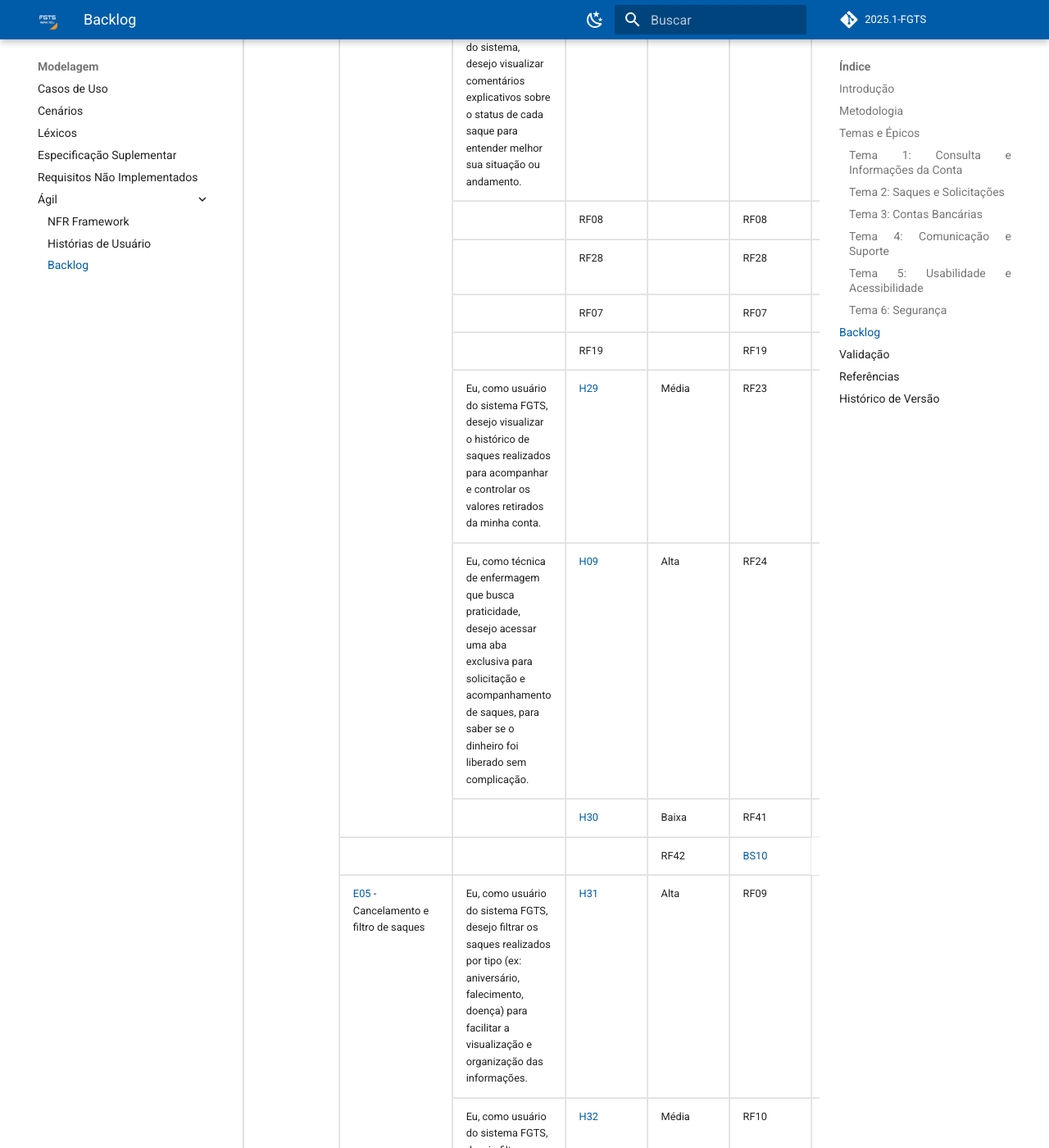
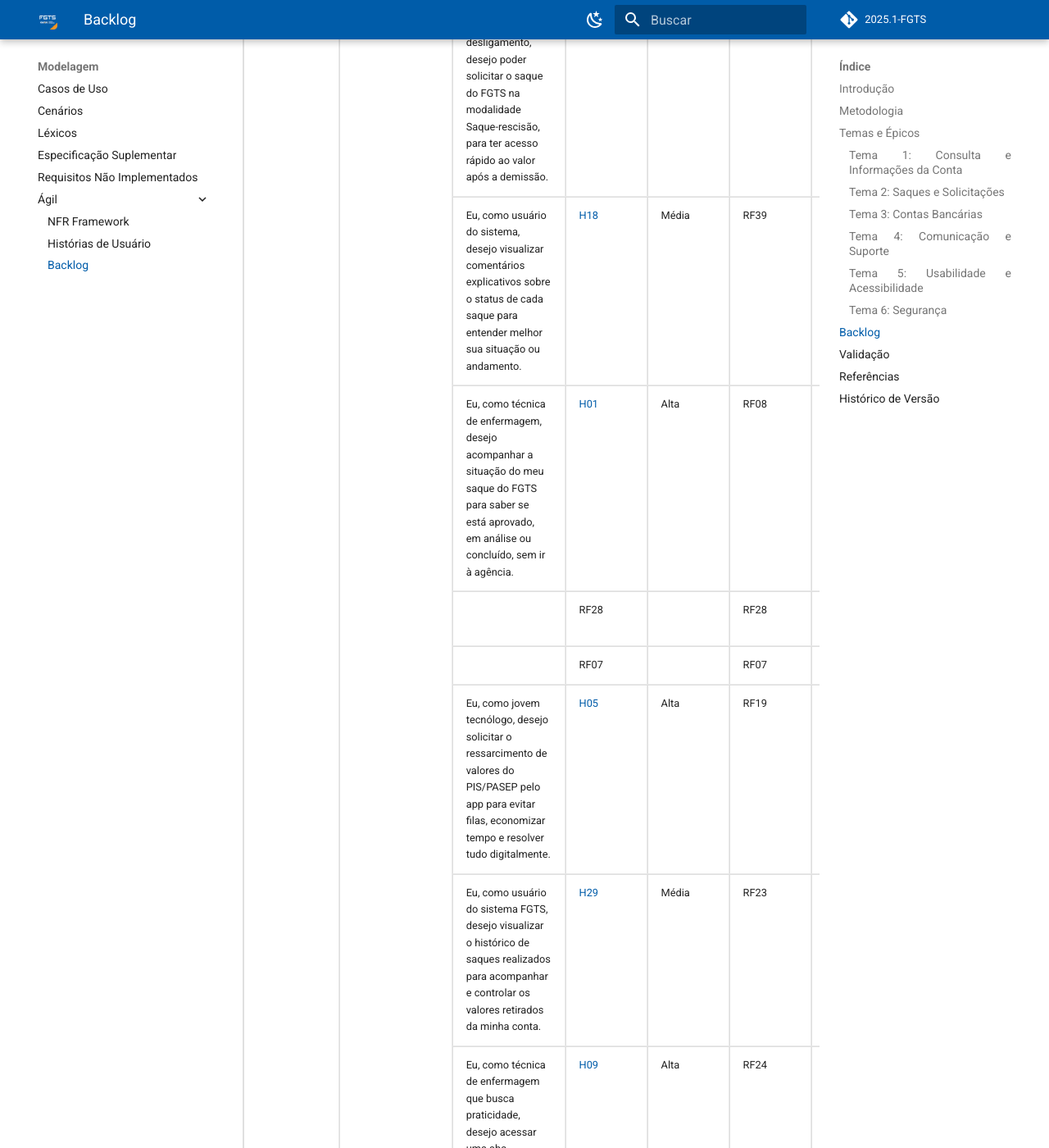
Before and after one commit to eduardodpms/REQ-FGTS, an MkDocs documentation site: the page built from docs/Modelagem-Agil/Backlog.md, in a window 1280 px wide and 1400 px high, scrolled down 5948 px. Shown: the whole window at 82% size. Built offline with MkDocs 1.6.1 and Material for MkDocs 9.7.7, drawn with Linux system fonts in a browser that asks for light colours; comment, search, counter and statistics services are not loaded; some of the changed text lies outside the part shown.

Commit message:
Update Backlog.md

```diff
--- a/docs/Modelagem-Agil/Backlog.md
+++ b/docs/Modelagem-Agil/Backlog.md
@@ -204,9 +204,9 @@ Após a análise e organização dos requisitos coletados para o aplicativo FGTS
       <td><a href="https://requisitos-de-software.github.io/2025.1-FGTS/Elicitacao/Tecnicas-de-Elicitacao/Introspeccao/#requisitos-funcionais">IS08</a></td>
     </tr>
     <tr>
-      <td></td>
-      <td>RF01</td>
-      <td></td>
+      <td>Eu, como aposentado, desejo ver as datas previstas para liberação dos valores do FGTS para me organizar financeiramente e pedir ajuda aos filhos, se necessário.</td>
+      <td><a href="https://requisitos-de-software.github.io/2025.1-FGTS/Modelagem-Agil/HistoriasDeUsuario/#historia-03-informar-datas-de-liberacao">H03</a></td>
+      <td>Alta</td>
       <td>RF01</td>
       <td><a href="https://requisitos-de-software.github.io/2025.1-FGTS/Elicitacao/Tecnicas-de-Elicitacao/Entrevista/#tabela-3-requisitos-funcionais">EN03</a></td>
     </tr>
@@ -225,7 +225,7 @@ Após a análise e organização dos requisitos coletados para o aplicativo FGTS
       <td><a href="https://requisitos-de-software.github.io/2025.1-FGTS/Elicitacao/Tecnicas-de-Elicitacao/Observacao/">OB05</a></td>
     </tr>
     <tr>
-      <td rowspan="10"><a href="#tema2">E04</a> - Solicitação e acompanhamento de saques</td>
+      <td rowspan="12"><a href="#tema2">E04</a> - Solicitação e acompanhamento de saques</td>
       <td>Eu, como beneficiário do FGTS, desejo utilizar a funcionalidade de saque-aniversário de forma acessível, para poder sacar o valor disponível sem barreiras de uso.</td>
       <td><a href="https://requisitos-de-software.github.io/2025.1-FGTS/Elicitacao/Tecnicas-de-Elicitacao/Entrevista/#h17">H17</a></td>
       <td>Alta</td>
@@ -256,9 +256,9 @@ Após a análise e organização dos requisitos coletados para o aplicativo FGTS
       </td>
     </tr>
     <tr>
-      <td></td>
-      <td>RF08</td>
-      <td></td>
+      <td>Eu, como técnica de enfermagem, desejo acompanhar a situação do meu saque do FGTS para saber se está aprovado, em análise ou concluído, sem ir à agência.</td>
+      <td><a href="https://requisitos-de-software.github.io/2025.1-FGTS/Modelagem-Agil/HistoriasDeUsuario/#historias-de-usuario_1">H01</a></td>
+      <td>Alta</td>
       <td>RF08</td>
       <td>
         <a href="https://requisitos-de-software.github.io/2025.1-FGTS/Elicitacao/Tecnicas-de-Elicitacao/Introspeccao/#requisitos-funcionais">IS05</a>,
@@ -288,9 +288,9 @@ Após a análise e organização dos requisitos coletados para o aplicativo FGTS
       </td>
     </tr>
     <tr>
-      <td></td>
-      <td>RF19</td>
-      <td></td>
+      <td>Eu, como jovem tecnólogo, desejo solicitar o ressarcimento de valores do PIS/PASEP pelo app para evitar filas, economizar tempo e resolver tudo digitalmente.</td>
+      <td><a href="https://requisitos-de-software.github.io/2025.1-FGTS/Modelagem-Agil/HistoriasDeUsuario/#historia-05-solicitacao-de-ressarcimento-do-pispasep">H05</a></td>
+      <td>Alta</td>
       <td>RF19</td>
       <td>
         <a href="https://requisitos-de-software.github.io/2025.1-FGTS/Elicitacao/Tecnicas-de-Elicitacao/Introspeccao/#IS_RF">IS17</a>
@@ -321,6 +321,15 @@ Após a análise e organização dos requisitos coletados para o aplicativo FGTS
       <td>RF41</td>
       <td>
         <a href="https://requisitos-de-software.github.io/2025.1-FGTS/Elicitacao/Tecnicas-de-Elicitacao/Brainstorming/#BS_RF">BS03</a>
+      </td>
+    </tr>
+    <tr>
+      <td>Eu, como comerciante, desejo receber notificações sobre o andamento do meu saque do FGTS para ser informada de atualizações sem precisar abrir o app constantemente.</td>
+      <td><a href="https://requisitos-de-software.github.io/2025.1-FGTS/Modelagem-Agil/HistoriasDeUsuario/#historia-02-notificacoes-sobre-andamento">H02</a></td>
+      <td>Alta</td>
+      <td>RF38</td>
+      <td>
+        <a href="https://requisitos-de-software.github.io/2025.1-FGTS/Elicitacao/Tecnicas-de-Elicitacao/Observacao/#OB_RF">IS05</a>
       </td>
     </tr>
     <tr>
@@ -358,9 +367,9 @@ Após a análise e organização dos requisitos coletados para o aplicativo FGTS
     </tr>
     <tr>
       <td rowspan="6"><a href="#tema2">E07</a> - Guias e ajuda para o processo de saque</td>
-      <td></td>
-      <td>RF17</td>
-      <td></td>
+      <td>Eu, como técnica de enfermagem, desejo acessar uma seção de ajuda com orientações sobre FGTS e PIS/PASEP para esclarecer dúvidas rapidamente, sem precisar de atendimento presencial.</td>
+      <td><a href="https://requisitos-de-software.github.io/2025.1-FGTS/Modelagem-Agil/HistoriasDeUsuario/#historia-04-acesso-a-secao-de-ajuda">H04</a></td>
+      <td>Média</td>
       <td>RF17</td>
       <td><a href="https://requisitos-de-software.github.io/2025.1-FGTS/Elicitacao/Tecnicas-de-Elicitacao/Introspeccao/#requisitos-funcionais">IS15</a></td>
     </tr>
@@ -495,9 +504,9 @@ Após a análise e organização dos requisitos coletados para o aplicativo FGTS
     <tr>
       <td rowspan="2">Segurança</td>
       <td rowspan="2"><a href="#tema6">E13</a> - Acesso Seguro e Autenticação</td>
-      <td></td>
-      <td>RF20</td>
-      <td></td>
+      <td>Eu, como usuária com pouca autonomia digital (ou comerciante ocupada), desejo fazer login de forma segura no app para proteger meus dados, sem complicações ou esquecimento de senha.</td>
+      <td><a href="https://requisitos-de-software.github.io/2025.1-FGTS/Modelagem-Agil/HistoriasDeUsuario/#historia-06-login-seguro">H06</a></td>
+      <td>Alta</td>
       <td>RF20</td>
       <td>
         <a href="https://requisitos-de-software.github.io/2025.1-FGTS/Elicitacao/Tecnicas-de-Elicitacao/Observacao/#OB_RF">OB01</a>
@@ -545,3 +554,4 @@ Após a análise e organização dos requisitos coletados para o aplicativo FGTS
 | 1.4    | 30/05/2025 | Adicionando H25-H30 ao backlog | [Leticia Arisa](https://github.com/Leticia-Arisa-K-Higa) | [Marcelo Makoto](https://github.com/MM4k) |
 | 1.5    | 01/06/2025 | Adicionando H07-H12 ao backlog | [Marcelo Makoto](https://github.com/MM4k) | [Victor Pontual](https://github.com/VictorPontual) |
 | 1.6    | 01/06/2025 | Adicionando H31-H36 ao backlog | [Victor Pontual](https://github.com/VictorPontual) | [Enzo Emir](https://github.com/EnzoEmir) |
+| 1.6    | 01/06/2025 | Adicionando H01-H06 ao backlog | [Enzo Emir](https://github.com/EnzoEmir) | - |
```
